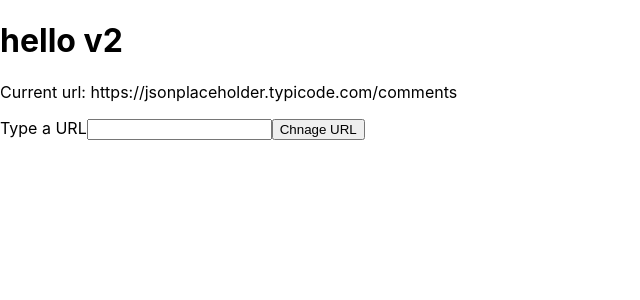
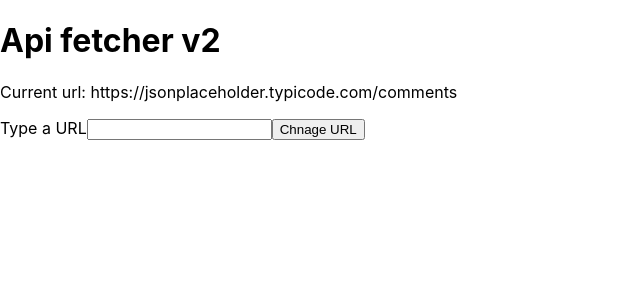
Before and after one commit to raffaello07/react-fetching, a React (Create React App) app: page / in a window 1280 px wide. Shown: the top 300 px of the page, without its empty margins (0-640 px from the left). Built offline with nearby package versions, Linux system fonts and the light colour scheme; no server answers.

Commit message:
Fix: deployment command

```diff
--- a/src/App.tsx
+++ b/src/App.tsx
@@ -11,7 +11,7 @@ function App() {
   };
   return (
     <div className="app">
-     <h1>hello v2</h1>
+     <h1>Api fetcher v2</h1>
      <p>Current url: {currentUrl}</p>
      <div>
       <Post handleChange={handleUrlChange}/>
```
Also changed, not shown: 1 other file (tests, documents, lock files or other folders).
